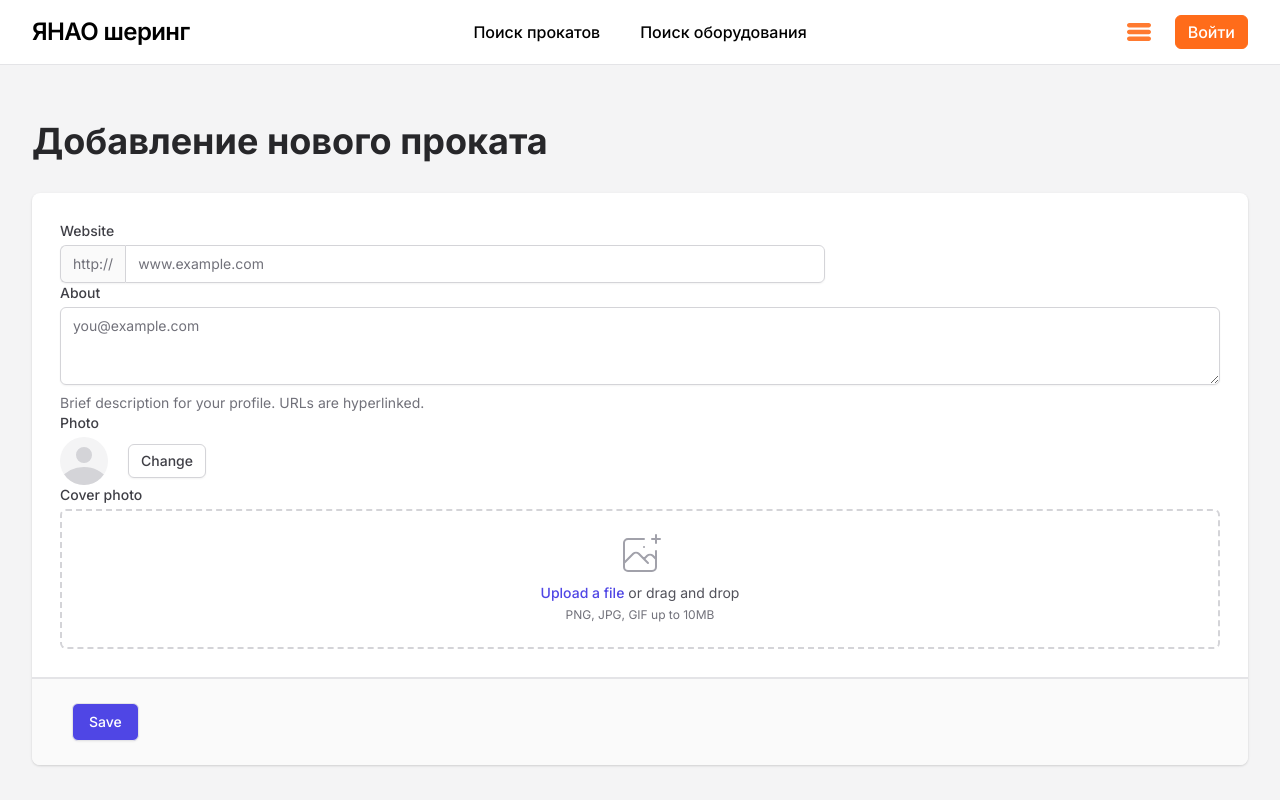
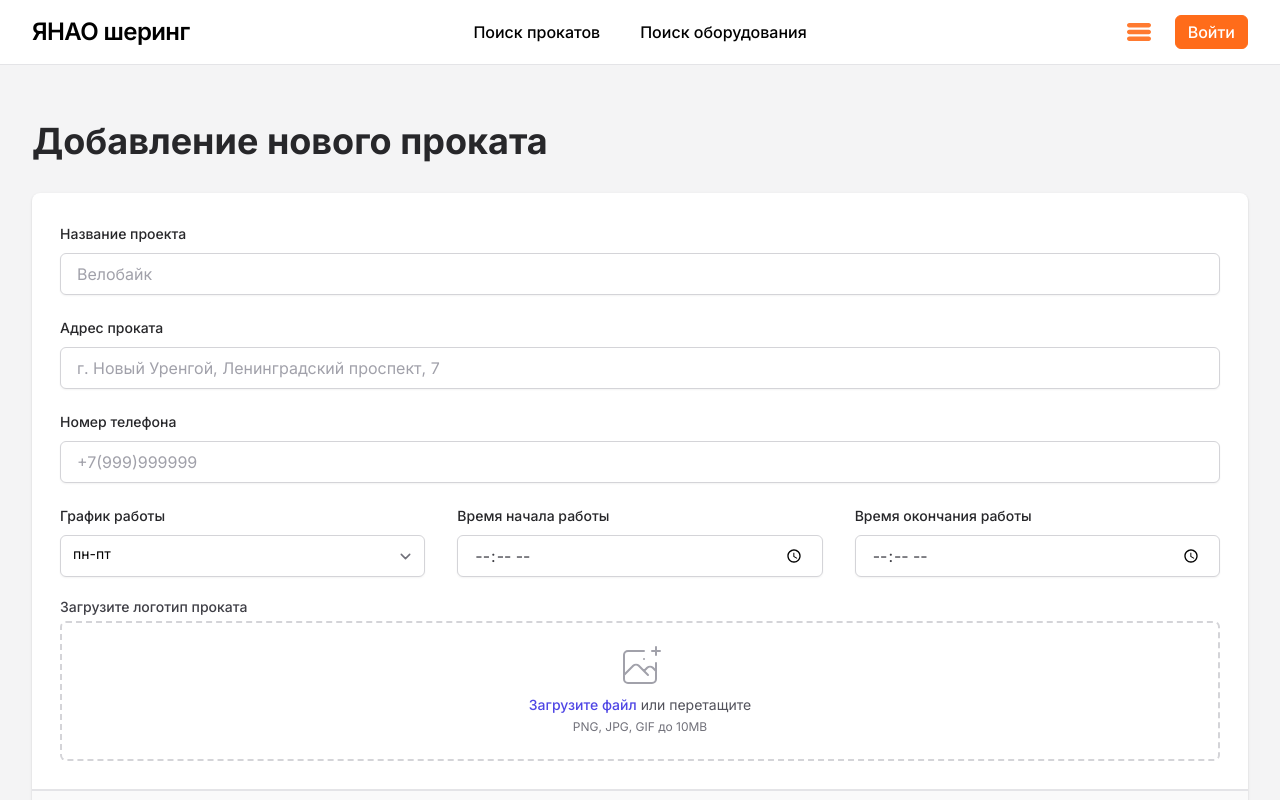
Before and after one commit to LookFor-Inc/yanao-rental-front, a React (Create React App) app: page /landlord/add in a window 1280 px wide. Shown: the top 800 px of the page. Built offline with nearby package versions, Linux system fonts and the light colour scheme.

Commit message:
Add: landlord add rental page

```diff
--- a/src/pages/Landlord/LandlordAddRentalsPage.js
+++ b/src/pages/Landlord/LandlordAddRentalsPage.js
@@ -1,9 +1,12 @@
 import React from 'react'
+import Button from '@/components/Button'
 import Card from '@/components/Card/Card'
 import Container from '@/components/Container'
+import Input from '@/components/Input'
 
 function LandlordAddRentalsPage() {
   return (
+    <>
       <div className='flex flex-col items-center w-full h-full bg-gray-100 min-h-screen'>
         <Container>
           <h1 className='text-4xl text-gray-800 font-bold my-8'>
@@ -11,66 +14,61 @@ function LandlordAddRentalsPage() {
           </h1>
           <Card>
             <Card.Body>
-            <div className='grid grid-cols-3 gap-6'>
-              <div className='col-span-3 sm:col-span-2'>
-                <label htmlFor='company_website' className='block text-sm font-medium text-gray-700'>
-                        Website
-                </label>
-                <div className='mt-1 flex rounded-md shadow-sm'>
-                  <span
-                          className='inline-flex items-center px-3 rounded-l-md border border-r-0 border-gray-300 bg-gray-50 text-gray-500 text-sm'>
-                          http://
-                  </span>
-                  <input
-                          type='text'
-                          name='company_website'
-                          id='company_website'
-                          className='focus:ring-indigo-500 focus:border-indigo-500 flex-1 block w-full rounded-none rounded-r-md sm:text-sm border-gray-300'
-                          placeholder='www.example.com'
+              <div className='bg-white'>
+                <div className='grid grid-cols-6'>
+                  <div className='col-span-7'>
+                    <Input
+                      placeholder='Велобайк'
+                      label='Название проекта'
+                      validation={true}
                     />
+                  </div>
+                  <div className='col-span-8'>
+                    <Input
+                      label='Адрес проката'
+                      placeholder='г. Новый Уренгой, Ленинградский проспект, 7'
+                      validation={true}
+                    />
+                  </div>
+                  <div className='col-span-6'>
+                    <Input
+                      placeholder='+7(999)999999'
+                      label='Номер телефона'
+                      type='tel'
+                      validation={true}
+                    />
+                  </div>
+
+                  <div className='col-span-12'>
+                    <div className='flex space-x-8 justify-between'>
+                      <div className='w-full'>
+                        <label htmlFor='schedule' className='text-sm text-gray-800 font-medium'>График работы</label>
+                        <select id='schedule' name='country' autoComplete='country'
+                                className='mt-1 block w-full mt-2 pt-2 pb-3 px-3 border border-gray-300 bg-white rounded-md shadow-sm focus:outline-none focus:ring-indigo-500 focus:border-indigo-500 sm:text-sm'>
+                          <option>пн-пт</option>
+                          <option>пн-вс</option>
+                        </select>
+                      </div>
+
+                      <div className='w-full'>
+                        <Input
+                          label='Время начала работы'
+                          type='time'/>
+                      </div>
+
+                      <div className='w-full'>
+                        <Input
+                          label='Время окончания работы'
+                          type='time'/>
                       </div>
                     </div>
                   </div>
 
-            <div>
-              <label htmlFor='about' className='block text-sm font-medium text-gray-700'>
-                      About
-              </label>
-              <div className='mt-1'>
-                <textarea
-                        id='about'
-                        name='about'
-                        rows={3}
-                        className='shadow-sm focus:ring-indigo-500 focus:border-indigo-500 mt-1 block w-full sm:text-sm border-gray-300 rounded-md'
-                        placeholder='you@example.com'
-                        defaultValue={''}
-                />
-              </div>
-              <p className='mt-2 text-sm text-gray-500'>
-                      Brief description for your profile. URLs are hyperlinked.
-              </p>
-            </div>
 
-            <div>
-              <div className='block text-sm font-medium text-gray-700'>Photo</div>
-              <div className='mt-1 flex items-center'>
-                <span className='inline-block h-12 w-12 rounded-full overflow-hidden bg-gray-100'>
-                  <svg className='h-full w-full text-gray-300' fill='currentColor' viewBox='0 0 24 24'>
-                    <path
-                            d='M24 20.993V24H0v-2.996A14.977 14.977 0 0112.004 15c4.904 0 9.26 2.354 11.996 5.993zM16.002 8.999a4 4 0 11-8 0 4 4 0 018 0z' />
-                  </svg>
-                </span>
-                <button
-                        type='button'
-                        className='ml-5 bg-white py-2 px-3 border border-gray-300 rounded-md shadow-sm text-sm leading-4 font-medium text-gray-700 hover:bg-gray-50 focus:outline-none focus:ring-2 focus:ring-offset-2 focus:ring-indigo-500'
-                >
-                        Change
-                </button>
                 </div>
               </div>
-
               <div>
-              <div className='block text-sm font-medium text-gray-700'>Cover photo</div>
+                <div className='block text-sm font-medium text-gray-700'>Загрузите логотип проката</div>
                 <div
                   className='mt-1 flex justify-center px-6 pt-5 pb-6 border-2 border-gray-300 border-dashed rounded-md'>
                   <div className='space-y-1 text-center'>
@@ -93,27 +91,28 @@ function LandlordAddRentalsPage() {
                         htmlFor='file-upload'
                         className='relative cursor-pointer bg-white rounded-md font-medium text-indigo-600 hover:text-indigo-500 focus-within:outline-none focus-within:ring-2 focus-within:ring-offset-2 focus-within:ring-indigo-500'
                       >
-                      <span>Upload a file</span>
-                      <input id='file-upload' name='file-upload' type='file' className='sr-only' />
+                        <span>Загрузите файл</span>
+                        <input id='file-upload' name='file-upload' type='file' className='sr-only'/>
                       </label>
-                    <p className='pl-1'>or drag and drop</p>
+                      <p className='pl-1'>или перетащите</p>
                     </div>
-                  <p className='text-xs text-gray-500'>PNG, JPG, GIF up to 10MB</p>
+                    <p className='text-xs text-gray-500'>PNG, JPG, GIF до 10MB</p>
                   </div>
                 </div>
               </div>
             </Card.Body>
             <Card.Footer>
-            <button
-              type='submit'
-              className='inline-flex justify-center py-2 px-4 border border-transparent shadow-sm text-sm font-medium rounded-md text-white bg-indigo-600 hover:bg-indigo-700 focus:outline-none focus:ring-2 focus:ring-offset-2 focus:ring-indigo-500'
+              <Button
+                size='md'
+                color='primary'
               >
                 Save
-            </button>
+              </Button>
             </Card.Footer>
           </Card>
         </Container>
       </div>
+    </>
   )
 }
 
```
Lines whose indentation alone changed are shown as unchanged.
